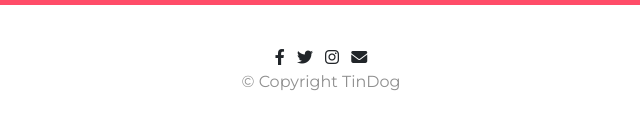
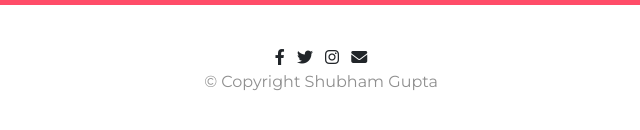
Before and after one commit to shubham20030/tindog, a plain HTML site: page index.html in a window 1280 px wide. Shown: the part 2703-2833 px from the top of the page, 319-959 px from the left. Drawn offline with nearby package versions, Linux system fonts and the light colour scheme.

Commit message:
Update index.html

```diff
--- a/index.html
+++ b/index.html
@@ -221,7 +221,7 @@
     <i class="foot fa-brands fa-instagram"></i>
     <i class="foot fa-solid fa-envelope"></i>
 
-    <p>© Copyright TinDog</p>
+    <p>© Copyright Shubham Gupta</p>
 
   </footer>
 
```
